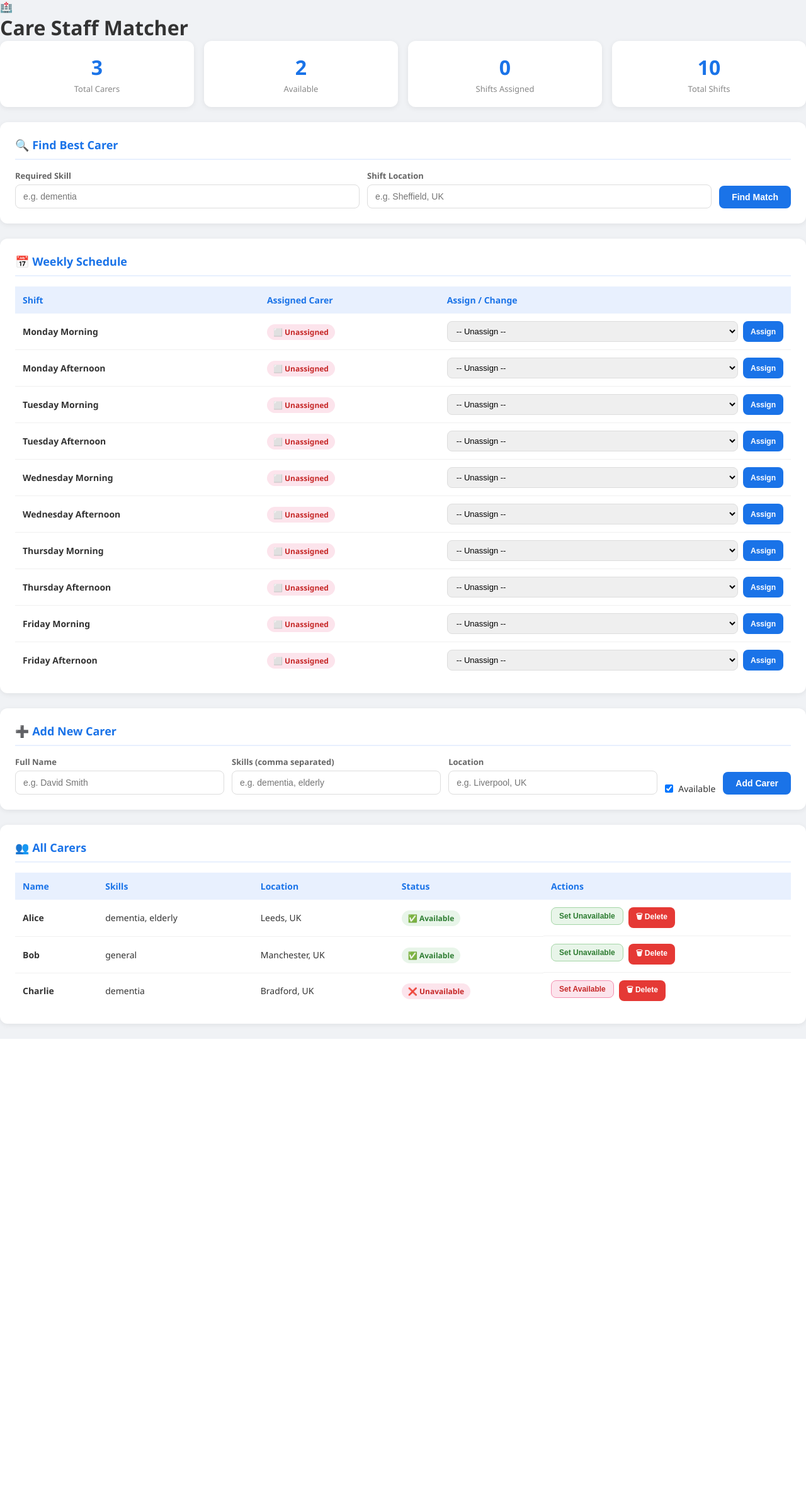
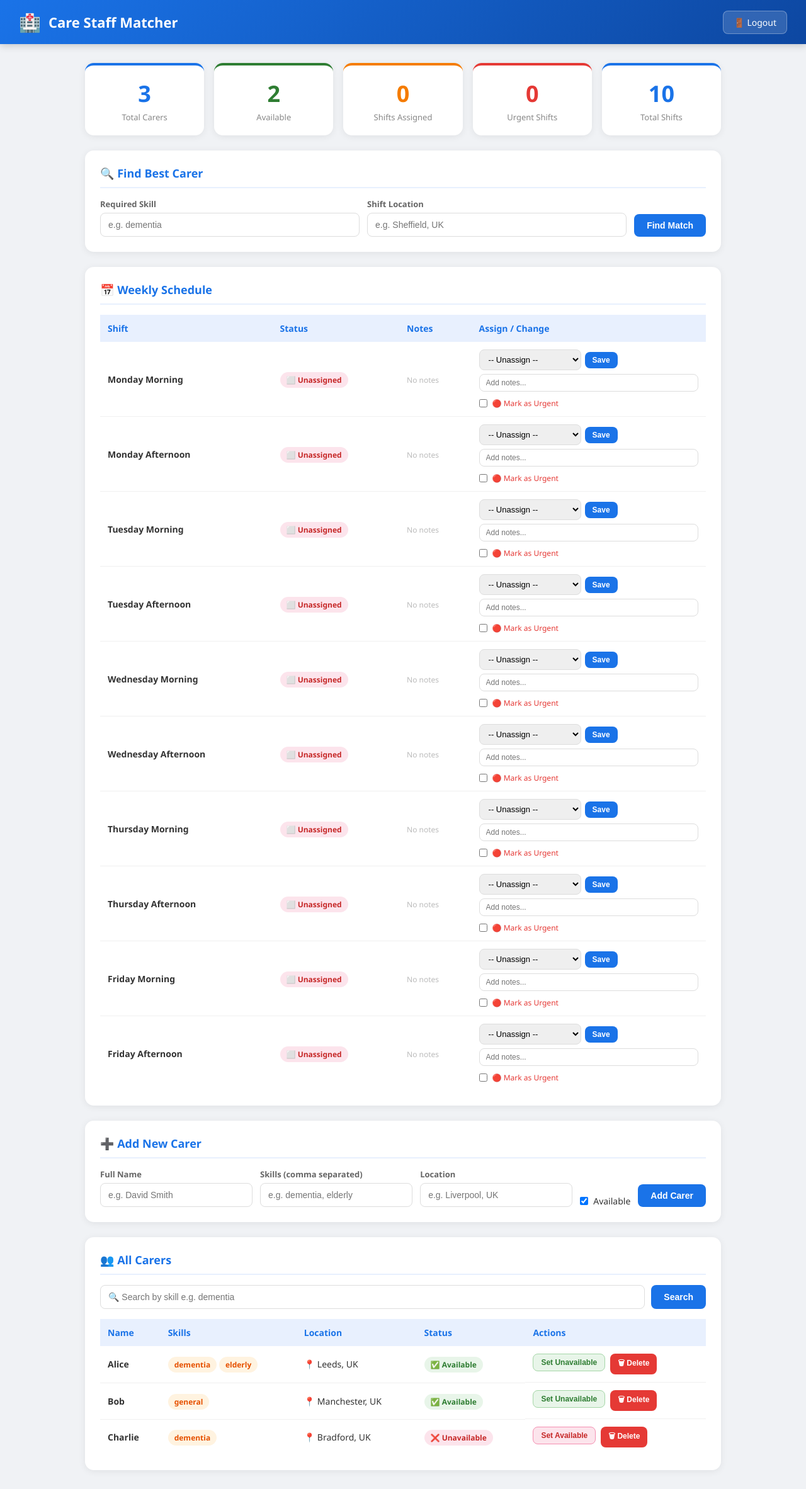
Before and after one commit to alih03331-gif/care-ai-app, a Flask app: page / in a window 1280 px wide. Shown: the whole page at 63% size. Before the commit the page ends 1650 px from the top, so only its background shows below. Run offline with Flask 3, Linux system fonts and the light colour scheme; the visitor is signed in with stand-in values (Sample User, id 1).

Commit message:
added better design and features

```diff
--- a/app.py
+++ b/app.py
@@ -15,20 +15,19 @@ default_data = {
         {"name": "Charlie", "skills": ["dementia"], "location": "Bradford, UK", "available": False}
     ],
     "schedule": [
-        {"shift": "Monday Morning",     "carer": None},
-        {"shift": "Monday Afternoon",   "carer": None},
-        {"shift": "Tuesday Morning",    "carer": None},
-        {"shift": "Tuesday Afternoon",  "carer": None},
-        {"shift": "Wednesday Morning",  "carer": None},
-        {"shift": "Wednesday Afternoon","carer": None},
-        {"shift": "Thursday Morning",   "carer": None},
-        {"shift": "Thursday Afternoon", "carer": None},
-        {"shift": "Friday Morning",     "carer": None},
-        {"shift": "Friday Afternoon",   "carer": None},
+        {"shift": "Monday Morning",     "carer": None, "urgent": False, "notes": ""},
+        {"shift": "Monday Afternoon",   "carer": None, "urgent": False, "notes": ""},
+        {"shift": "Tuesday Morning",    "carer": None, "urgent": False, "notes": ""},
+        {"shift": "Tuesday Afternoon",  "carer": None, "urgent": False, "notes": ""},
+        {"shift": "Wednesday Morning",  "carer": None, "urgent": False, "notes": ""},
+        {"shift": "Wednesday Afternoon","carer": None, "urgent": False, "notes": ""},
+        {"shift": "Thursday Morning",   "carer": None, "urgent": False, "notes": ""},
+        {"shift": "Thursday Afternoon", "carer": None, "urgent": False, "notes": ""},
+        {"shift": "Friday Morning",     "carer": None, "urgent": False, "notes": ""},
+        {"shift": "Friday Afternoon",   "carer": None, "urgent": False, "notes": ""},
     ]
 }
 
-# ✅ Login credentials — change these to your own
 ADMIN_USERNAME = "admin"
 ADMIN_PASSWORD = "care1234"
 
@@ -48,6 +47,13 @@ def save_data(data):
 data = load_data()
 carers = data["carers"]
 schedule = data["schedule"]
+
+# Make sure old schedule entries have urgent and notes fields
+for slot in schedule:
+    if "urgent" not in slot:
+        slot["urgent"] = False
+    if "notes" not in slot:
+        slot["notes"] = ""
 
 
 def get_coordinates(place_name):
@@ -93,7 +99,6 @@ def find_best_match(skill, shift_location):
     return best_match, best_score
 
 
-# ✅ LOGIN
 @app.route("/login", methods=["GET", "POST"])
 def login():
     error = None
@@ -108,7 +113,6 @@ def login():
     return render_template("login.html", error=error)
 
 
-# ✅ LOGOUT
 @app.route("/logout")
 def logout():
     session.pop("user", None)
@@ -119,7 +123,17 @@ def logout():
 def home():
     if "user" not in session:
         return redirect("/login")
-    return render_template("index.html", carers=carers, schedule=schedule)
+    search = request.args.get("search", "").lower()
+    filtered_carers = carers
+    if search:
+        filtered_carers = [c for c in carers if search in [s.lower() for s in c["skills"]]]
+    urgent_count = sum(1 for s in schedule if s.get("urgent"))
+    return render_template("index.html",
+                           carers=filtered_carers,
+                           all_carers=carers,
+                           schedule=schedule,
+                           search=search,
+                           urgent_count=urgent_count)
 
 
 @app.route("/add_carer", methods=["POST"])
@@ -164,7 +178,11 @@ def assign_shift():
         return redirect("/login")
     shift_index = int(request.form["shift_index"])
     carer_name = request.form["carer_name"]
+    notes = request.form.get("notes", "")
+    urgent = request.form.get("urgent") == "on"
     schedule[shift_index]["carer"] = carer_name if carer_name != "none" else None
+    schedule[shift_index]["notes"] = notes
+    schedule[shift_index]["urgent"] = urgent
     save_data({"carers": carers, "schedule": schedule})
     return redirect("/")
 
@@ -176,8 +194,15 @@ def match():
     skill = request.form["skill"]
     location = request.form["location"]
     result, score = find_best_match(skill, location)
-    return render_template("index.html", carers=carers, schedule=schedule,
-                           result=result, score=score, location=location)
+    urgent_count = sum(1 for s in schedule if s.get("urgent"))
+    return render_template("index.html",
+                           carers=carers,
+                           all_carers=carers,
+                           schedule=schedule,
+                           result=result,
+                           score=score,
+                           location=location,
+                           urgent_count=urgent_count)
 
 
 if __name__ == "__main__":
--- a/templates/index.html
+++ b/templates/index.html
@@ -13,28 +13,42 @@
             color: #333;
         }
 
-<div class="navbar">
-    <span>🏥</span>
-    <h1>Care Staff Matcher</h1>
-    <a href="/logout" style="margin-left:auto; color:white; text-decoration:none;">
-        <button style="background:rgba(255,255,255,0.2); color:white; border:1px solid white; padding:8px 16px; border-radius:8px; cursor:pointer;">
-            Logout
-        </button>
-    </a>
-</div>
+        .navbar {
+            background: linear-gradient(135deg, #1a73e8, #0d47a1);
+            color: white;
+            padding: 16px 30px;
+            display: flex;
+            align-items: center;
+            gap: 12px;
+            box-shadow: 0 2px 12px rgba(0,0,0,0.2);
+        }
+        .navbar h1 { font-size: 22px; }
+        .navbar span { font-size: 28px; }
+        .navbar .logout {
+            margin-left: auto;
+            background: rgba(255,255,255,0.15);
+            color: white;
+            border: 1px solid rgba(255,255,255,0.3);
+            padding: 8px 16px;
+            border-radius: 8px;
+            cursor: pointer;
+            font-size: 14px;
+            text-decoration: none;
+        }
+        .navbar .logout:hover { background: rgba(255,255,255,0.25); }
 
         .container {
-            max-width: 1000px;
+            max-width: 1050px;
             margin: 30px auto;
             padding: 0 20px;
         }
 
         .card {
             background: white;
-            border-radius: 12px;
+            border-radius: 14px;
             padding: 24px;
             margin-bottom: 24px;
-            box-shadow: 0 2px 8px rgba(0,0,0,0.07);
+            box-shadow: 0 2px 12px rgba(0,0,0,0.07);
         }
         .card h2 {
             font-size: 18px;
@@ -44,6 +58,41 @@
             border-bottom: 2px solid #e8f0fe;
         }
 
+        /* STATS */
+        .stats-row {
+            display: flex;
+            gap: 16px;
+            margin-bottom: 24px;
+            flex-wrap: wrap;
+        }
+        .stat-card {
+            background: white;
+            border-radius: 14px;
+            padding: 20px 24px;
+            flex: 1;
+            min-width: 140px;
+            box-shadow: 0 2px 12px rgba(0,0,0,0.07);
+            text-align: center;
+            border-top: 4px solid #1a73e8;
+        }
+        .stat-card.urgent-card { border-top-color: #e53935; }
+        .stat-card.available-card { border-top-color: #2e7d32; }
+        .stat-card.assigned-card { border-top-color: #f57c00; }
+        .stat-card .number {
+            font-size: 36px;
+            font-weight: 700;
+            color: #1a73e8;
+        }
+        .stat-card.urgent-card .number { color: #e53935; }
+        .stat-card.available-card .number { color: #2e7d32; }
+        .stat-card.assigned-card .number { color: #f57c00; }
+        .stat-card .label {
+            font-size: 13px;
+            color: #888;
+            margin-top: 4px;
+        }
+
+        /* FORMS */
         .form-row {
             display: flex;
             gap: 12px;
@@ -81,6 +130,7 @@
         .checkbox-group input { width: auto; }
         .checkbox-group label { font-size: 14px; color: #333; margin: 0; }
 
+        /* BUTTONS */
         .btn {
             padding: 10px 20px;
             border: none;
@@ -88,7 +138,7 @@
             cursor: pointer;
             font-size: 14px;
             font-weight: 600;
-            transition: background 0.2s;
+            transition: all 0.2s;
         }
         .btn-primary { background: #1a73e8; color: white; }
         .btn-primary:hover { background: #1558b0; }
@@ -98,8 +148,9 @@
         .btn-toggle-on  { background: #e8f5e9; color: #2e7d32; border: 1px solid #a5d6a7; }
         .btn-toggle-off { background: #fce4ec; color: #c62828; border: 1px solid #f48fb1; }
 
+        /* RESULT */
         .result-box {
-            background: #e8f5e9;
+            background: linear-gradient(135deg, #e8f5e9, #f1f8e9);
             border: 1px solid #a5d6a7;
             border-radius: 10px;
             padding: 16px 20px;
@@ -108,6 +159,7 @@
         .result-box h3 { color: #2e7d32; font-size: 18px; }
         .result-box p  { color: #555; margin-top: 4px; font-size: 14px; }
 
+        /* TABLE */
         table {
             width: 100%;
             border-collapse: collapse;
@@ -127,51 +179,65 @@
         }
         tr:last-child td { border-bottom: none; }
         tr:hover td { background: #fafafa; }
+        tr.urgent-row td { background: #fff8e1; }
+        tr.urgent-row:hover td { background: #fff3cd; }
 
+        /* BADGES */
         .badge {
             padding: 4px 10px;
             border-radius: 20px;
             font-size: 12px;
             font-weight: 600;
         }
-        .badge-green { background: #e8f5e9; color: #2e7d32; }
-        .badge-red   { background: #fce4ec; color: #c62828; }
+        .badge-green  { background: #e8f5e9; color: #2e7d32; }
+        .badge-red    { background: #fce4ec; color: #c62828; }
+        .badge-orange { background: #fff3e0; color: #e65100; }
+        .badge-urgent { background: #ffebee; color: #c62828; border: 1px solid #ef9a9a; }
 
+        /* SCHEDULE FORM */
         select {
             padding: 7px 10px;
             border: 1px solid #ddd;
             border-radius: 8px;
             font-size: 13px;
             outline: none;
+        }
+        .schedule-form {
+            display: flex;
+            flex-direction: column;
+            gap: 6px;
+        }
+        .schedule-form-row {
+            display: flex;
+            gap: 6px;
+            align-items: center;
+        }
+        .notes-input {
             width: 100%;
+            padding: 6px 10px;
+            border: 1px solid #ddd;
+            border-radius: 8px;
+            font-size: 12px;
+            outline: none;
         }
 
-        .stats-row {
+        /* SEARCH */
+        .search-bar {
             display: flex;
-            gap: 16px;
-            margin-bottom: 24px;
-            flex-wrap: wrap;
+            gap: 10px;
+            margin-bottom: 16px;
         }
-        .stat-card {
-            background: white;
-            border-radius: 12px;
-            padding: 20px 24px;
+        .search-bar input {
             flex: 1;
-            min-width: 140px;
-            box-shadow: 0 2px 8px rgba(0,0,0,0.07);
-            text-align: center;
+            padding: 10px 12px;
+            border: 1px solid #ddd;
+            border-radius: 8px;
+            font-size: 14px;
+            outline: none;
         }
-        .stat-card .number {
-            font-size: 32px;
-            font-weight: 700;
-            color: #1a73e8;
-        }
-        .stat-card .label {
-            font-size: 13px;
-            color: #888;
-            margin-top: 4px;
-        }
+        .search-bar input:focus { border-color: #1a73e8; }
 
+        /* MOBILE */
         @media (max-width: 600px) {
             .form-row { flex-direction: column; }
             .stats-row { flex-direction: column; }
@@ -180,9 +246,11 @@
 </head>
 <body>
 
+<!-- NAVBAR -->
 <div class="navbar">
     <span>🏥</span>
     <h1>Care Staff Matcher</h1>
+    <a href="/logout" class="logout">🚪 Logout</a>
 </div>
 
 <div class="container">
@@ -190,16 +258,20 @@
     <!-- STATS -->
     <div class="stats-row">
         <div class="stat-card">
-            <div class="number">{{ carers | length }}</div>
+            <div class="number">{{ all_carers | length }}</div>
             <div class="label">Total Carers</div>
         </div>
-        <div class="stat-card">
-            <div class="number">{{ carers | selectattr('available') | list | length }}</div>
+        <div class="stat-card available-card">
+            <div class="number">{{ all_carers | selectattr('available') | list | length }}</div>
             <div class="label">Available</div>
         </div>
-        <div class="stat-card">
+        <div class="stat-card assigned-card">
             <div class="number">{{ schedule | selectattr('carer') | list | length }}</div>
             <div class="label">Shifts Assigned</div>
+        </div>
+        <div class="stat-card urgent-card">
+            <div class="number">{{ urgent_count }}</div>
+            <div class="label">Urgent Shifts</div>
         </div>
         <div class="stat-card">
             <div class="number">{{ schedule | length }}</div>
@@ -238,12 +310,18 @@
         <table>
             <tr>
                 <th>Shift</th>
-                <th>Assigned Carer</th>
+                <th>Status</th>
+                <th>Notes</th>
                 <th>Assign / Change</th>
             </tr>
             {% for slot in schedule %}
-            <tr>
-                <td><b>{{ slot.shift }}</b></td>
+            <tr class="{% if slot.urgent %}urgent-row{% endif %}">
+                <td>
+                    <b>{{ slot.shift }}</b>
+                    {% if slot.urgent %}
+                        <span class="badge badge-urgent">🔴 URGENT</span>
+                    {% endif %}
+                </td>
                 <td>
                     {% if slot.carer %}
                         <span class="badge badge-green">✅ {{ slot.carer }}</span>
@@ -252,11 +330,19 @@
                     {% endif %}
                 </td>
                 <td>
-                    <form action="/assign_shift" method="post" style="display:flex; gap:8px;">
+                    {% if slot.notes %}
+                        <span style="font-size:13px; color:#555;">📝 {{ slot.notes }}</span>
+                    {% else %}
+                        <span style="font-size:12px; color:#bbb;">No notes</span>
+                    {% endif %}
+                </td>
+                <td>
+                    <form action="/assign_shift" method="post" class="schedule-form">
                         <input type="hidden" name="shift_index" value="{{ loop.index0 }}">
+                        <div class="schedule-form-row">
                             <select name="carer_name">
                                 <option value="none">-- Unassign --</option>
-                            {% for carer in carers %}
+                                {% for carer in all_carers %}
                                     <option value="{{ carer.name }}"
                                         {% if slot.carer == carer.name %}selected{% endif %}>
                                         {{ carer.name }}
@@ -264,7 +350,18 @@
                                     </option>
                                 {% endfor %}
                             </select>
-                        <button class="btn btn-primary btn-sm" type="submit">Assign</button>
+                            <button class="btn btn-primary btn-sm" type="submit">Save</button>
+                        </div>
+                        <input class="notes-input" name="notes"
+                               placeholder="Add notes..." value="{{ slot.notes }}">
+                        <div class="checkbox-group" style="padding-top:4px;">
+                            <input type="checkbox" name="urgent" id="urgent_{{ loop.index0 }}"
+                                   {% if slot.urgent %}checked{% endif %}>
+                            <label for="urgent_{{ loop.index0 }}"
+                                   style="font-size:12px; color:#e53935;">
+                                🔴 Mark as Urgent
+                            </label>
+                        </div>
                     </form>
                 </td>
             </tr>
@@ -301,6 +398,18 @@
     <!-- ALL CARERS -->
     <div class="card">
         <h2>👥 All Carers</h2>
+
+        <!-- SEARCH -->
+        <form action="/" method="get" class="search-bar">
+            <input name="search" placeholder="🔍 Search by skill e.g. dementia"
+                   value="{{ search }}">
+            <button class="btn btn-primary" type="submit">Search</button>
+            {% if search %}
+                <a href="/"><button class="btn" type="button"
+                    style="background:#eee; color:#333;">✕ Clear</button></a>
+            {% endif %}
+        </form>
+
         <table>
             <tr>
                 <th>Name</th>
@@ -312,8 +421,12 @@
             {% for carer in carers %}
             <tr>
                 <td><b>{{ carer.name }}</b></td>
-                <td>{{ carer.skills | join(", ") }}</td>
-                <td>{{ carer.location }}</td>
+                <td>
+                    {% for skill in carer.skills %}
+                        <span class="badge badge-orange">{{ skill }}</span>
+                    {% endfor %}
+                </td>
+                <td>📍 {{ carer.location }}</td>
                 <td>
                     {% if carer.available %}
                         <span class="badge badge-green">✅ Available</span>
@@ -324,8 +437,10 @@
                 <td style="display:flex; gap:8px;">
                     <a href="/toggle/{{ loop.index0 }}">
                         <button class="btn btn-sm
-                            {% if carer.available %}btn-toggle-on{% else %}btn-toggle-off{% endif %}">
-                            {% if carer.available %}Set Unavailable{% else %}Set Available{% endif %}
+                            {% if carer.available %}btn-toggle-on
+                            {% else %}btn-toggle-off{% endif %}">
+                            {% if carer.available %}Set Unavailable
+                            {% else %}Set Available{% endif %}
                         </button>
                     </a>
                     <a href="/delete/{{ loop.index0 }}">
```
Lines whose indentation alone changed are shown as unchanged.
